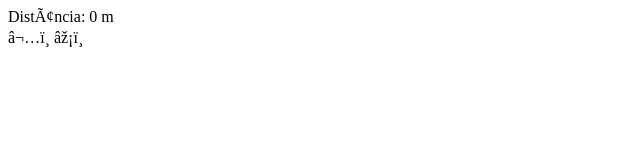
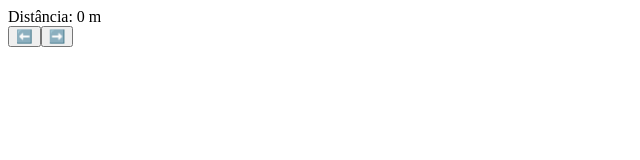
Before and after one commit to Elderly-gds/meu-jogo, a plain HTML site: page index.html in a window 1280 px wide. Shown: the whole page, without its empty margins (0-640 px from the left). Drawn offline with Linux system fonts and the light colour scheme.

Commit message:
Atualizar o index.html

```diff
--- a/index.html
+++ b/index.html
@@ -2,7 +2,7 @@
 <html lang="pt-BR">
 
 <head>
-   <meta charset="UTF -8">
+   <meta charset="UTF-8">
    <title>Traffic Rider 2.0</title>
 </head>
 
@@ -13,11 +13,11 @@
 
 <div id="score">
     Distância: 0 m
-</div>
+
    </div>
 
-   <buttom id="left">⬅️</buttom>
-   <buttom id="right">➡️</buttom>
+   <button id="left">⬅️</buttom>
+   <button id="right">➡️</buttom>
 
 </div>
 
```
